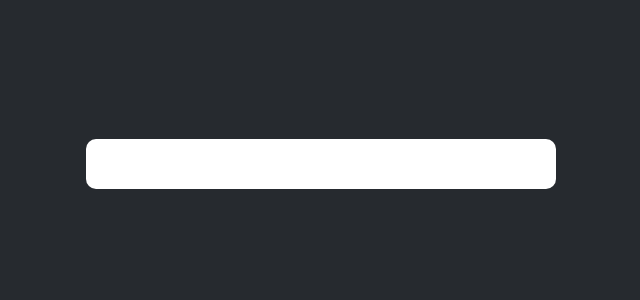
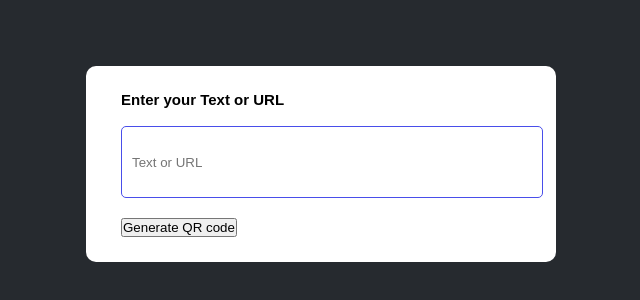
Before and after one commit to bhagyasandakelum/QR_Code_Generator, a plain HTML site: page index.html in a window 1280 px wide. Shown: the part 236-536 px from the top of the page, without its empty margins (319-959 px from the left). Drawn offline with Linux system fonts and the light colour scheme.

Commit message:
first commit

```diff
--- a/index.html
+++ b/index.html
@@ -8,6 +8,9 @@
 
     <body>
         <div class="container">
+            <p>Enter your Text or URL</p>
+            <input type = "text" placeholder="Text or URL">
+            <button>Generate QR code</button>
 
         </div>
     </body>
--- a/style.css
+++ b/style.css
@@ -17,3 +17,19 @@ body{
     background: #fff;
     border-radius: 10px;
 }
+.container p{
+    font-weight: 600;
+    font-size: 15px;
+    margin-bottom: 8px;
+
+}
+.container input{
+    width: 100%;
+    height: 50px;
+    border: 1px solid #494eea;
+    outline: 0;
+    padding: 10px;
+    margin: 10px 0 20px;
+    border-radius: 5px;
+
+}
```
